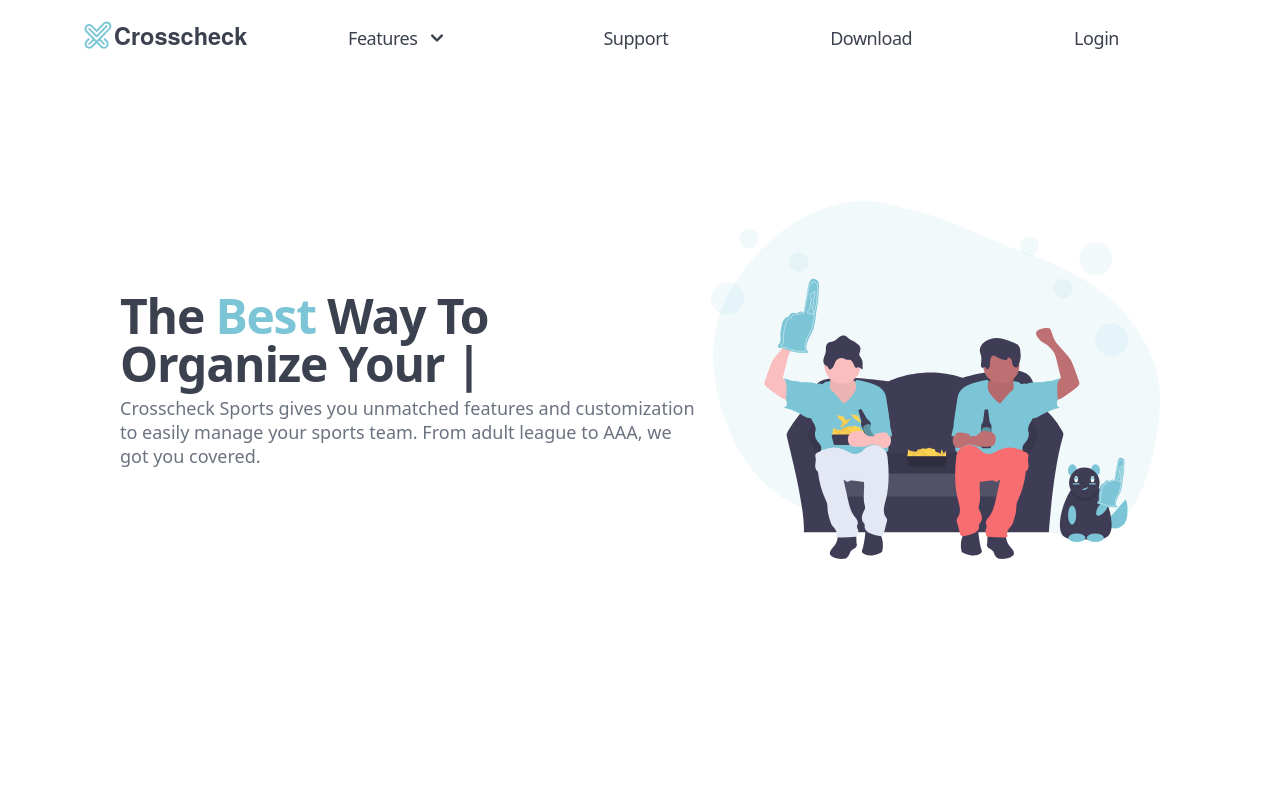
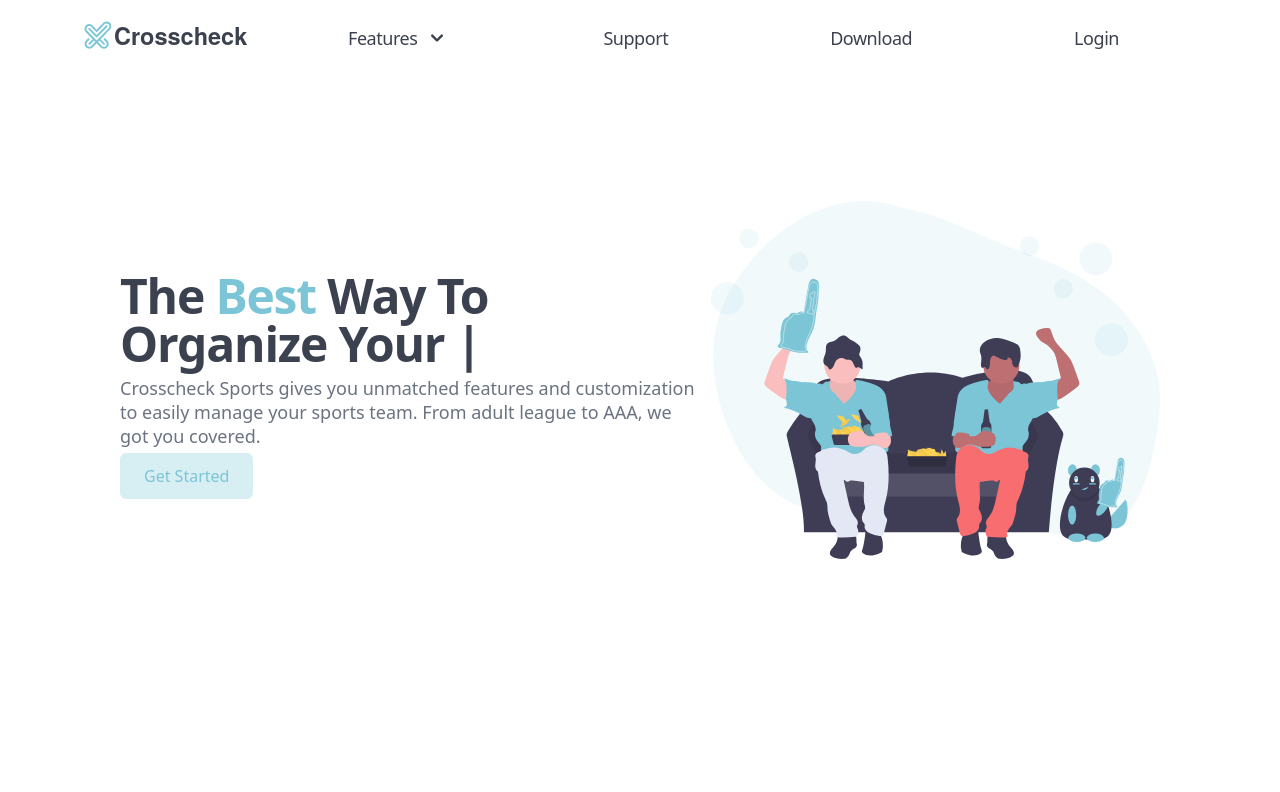
Before and after one commit to jake-landersweb/crosschecksports.com, a Next.js app: page / in a window 1280 px wide. Shown: the top 792 px of the page. Built offline with nearby package versions, Linux system fonts and the light colour scheme.

Commit message:
added action button on front page

```diff
--- a/pages/index.tsx
+++ b/pages/index.tsx
@@ -1,6 +1,5 @@
 import type { NextPage } from 'next'
 import Head from 'next/head'
-import Link from 'next/link'
 import Feature from '../components/feature'
 import Image from '../components/image'
 import styles from '../styles/Home.module.css'
@@ -18,6 +17,7 @@ import Difference from '../components/difference'
 import Sports from '../components/sports'
 import AdditionalFeatures from '../components/addFeatures'
 import FormOnboard from '../components/form/formOnboard'
+import Link from '../components/link'
 
 const Home: NextPage = () => {
 
@@ -34,7 +34,17 @@ const Home: NextPage = () => {
               cursorClass: "text-txt",
               infinite: true,
             }} /></h2>
-            <p className='subtext-lg hidden md:block'>{desc}</p>
+            <div className="hidden md:block">
+              <p className='subtext-lg'>{desc}</p>
+              <div className="pt-4">
+                <Link props={{
+                  href: 'https://teams.crosschecksports.com/Account/Register',
+                  child: <>Get Started</>,
+                  isExternal: true,
+                  className: "btn-main"
+                }} />
+              </div>
+            </div>
           </div>
           <Image props={{
             src: '/svg/game-day.svg',
@@ -42,7 +52,17 @@ const Home: NextPage = () => {
             divClass: "",
             imgClass: ""
           }} />
-          <p className='subtext-lg text-center md:hidden'>{desc}</p>
+          <div className="md:hidden">
+            <p className='subtext-lg text-center'>{desc}</p>
+            <div className="pt-4 grid place-items-center">
+              <Link props={{
+                href: 'https://teams.crosschecksports.com/Account/Register',
+                child: <>Get Started</>,
+                isExternal: true,
+                className: "btn-main"
+              }} />
+            </div>
+          </div>
         </div>
         <Difference />
       </div>
```
